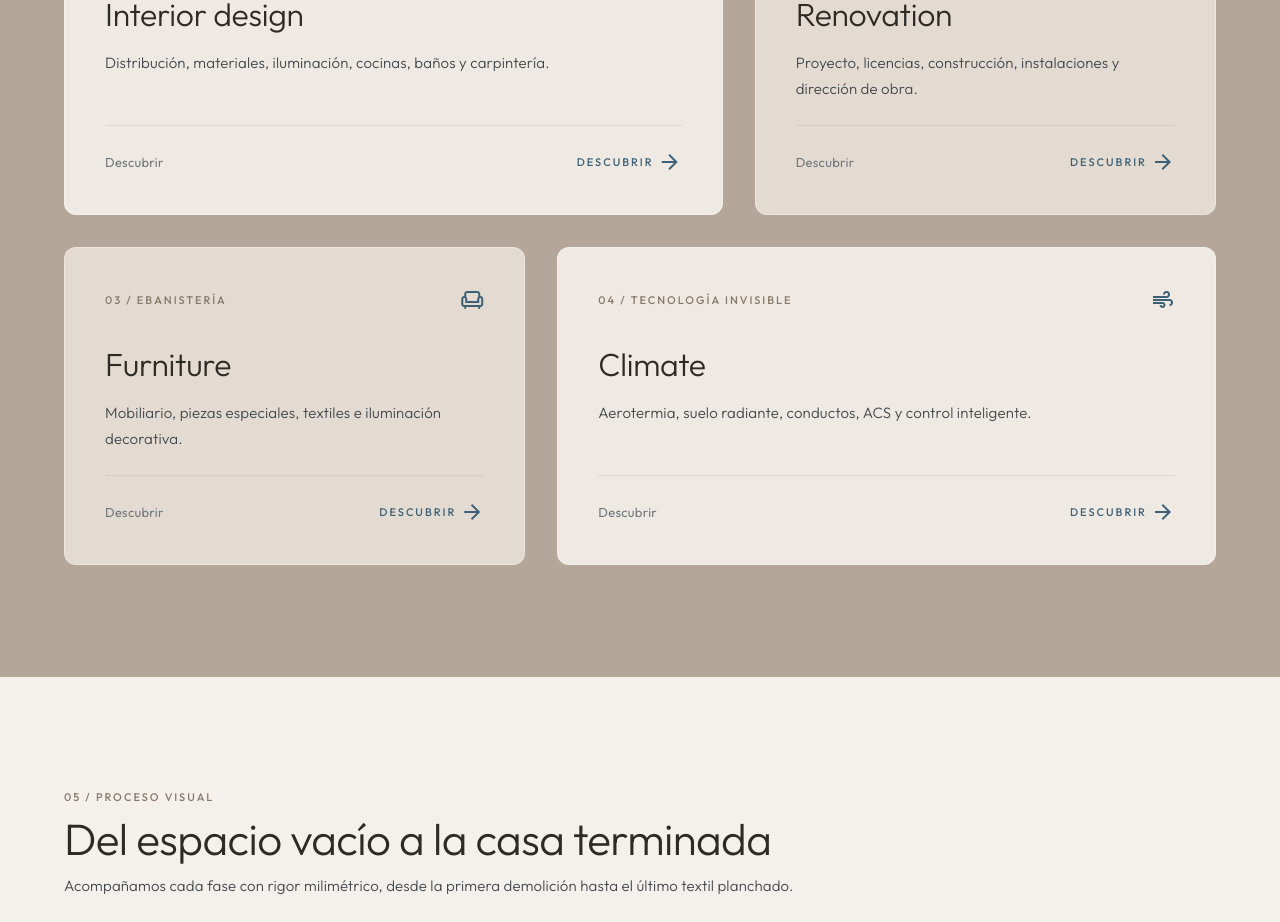
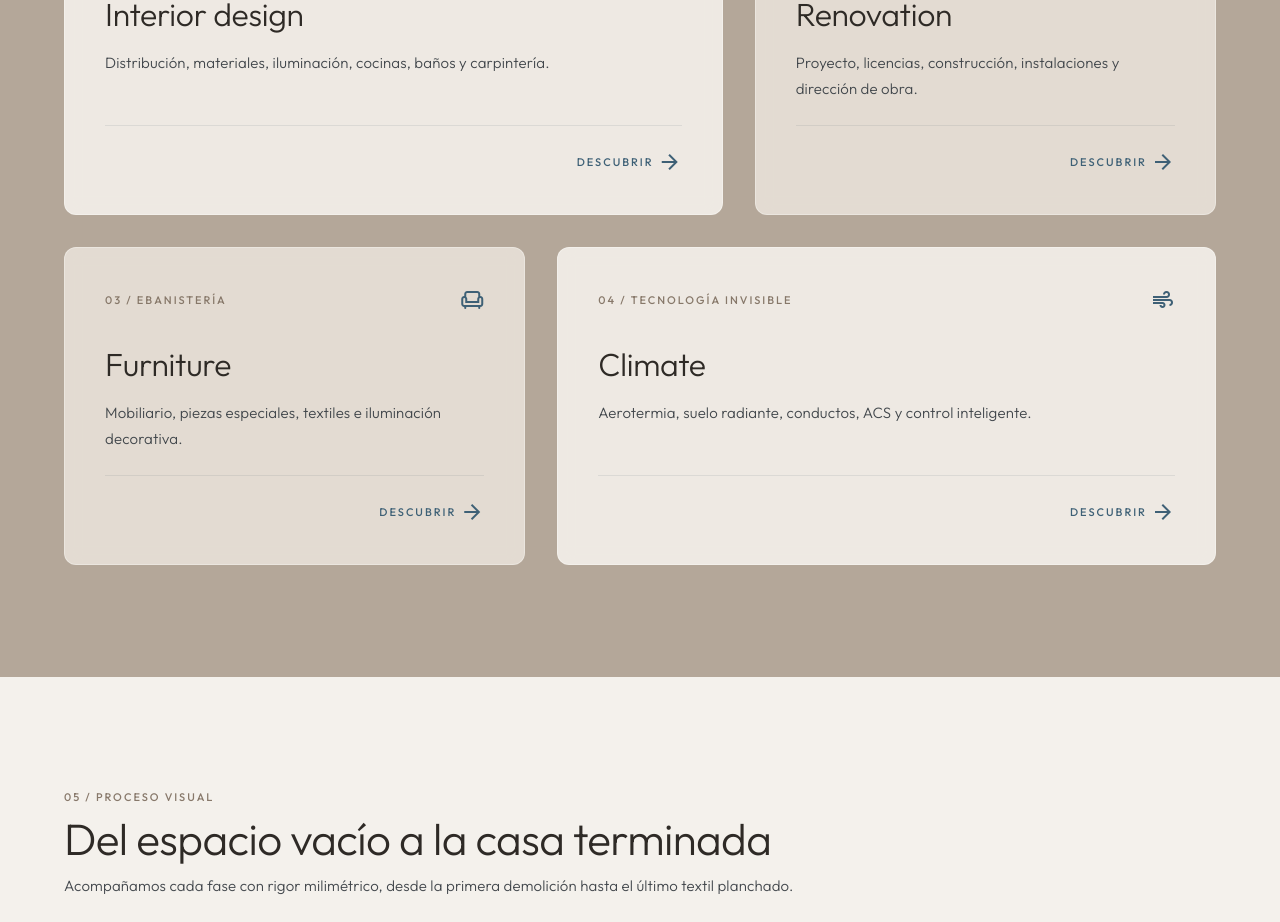
Before and after one commit to Aireformas/aireformas-website, a Next.js app: page / in a window 1280 px wide. Shown: the part 5000-5922 px from the top of the page. Built offline with nearby package versions, Linux system fonts and the light colour scheme; no server answers.

Commit message:
Update FourPillars component layout and replace hero images
- Adjusted the layout of the FourPillars component for better alignment and styling.
- Replaced existing hero images with updated local versions for improved performance and consistency.

```diff
--- a/components/home/FourPillars.tsx
+++ b/components/home/FourPillars.tsx
@@ -52,8 +52,7 @@
                   </p>
                 </div>
                 {pillar.href ? (
-                  <div className="flex items-center justify-between border-t border-outline/15 pt-6">
-                    <span className="text-body-sm text-outline">Descubrir</span>
+                  <div className="flex items-center justify-end border-t border-outline/15 pt-6">
                     <Link
                       href={pillar.href}
                       className="inline-flex items-center space-x-1 text-label-uppercase text-primary transition-colors hover:text-slate-deep"
```
Also changed, not shown: public/images/hero-interior-2560.jpg, public/images/hero-interior.jpg.
